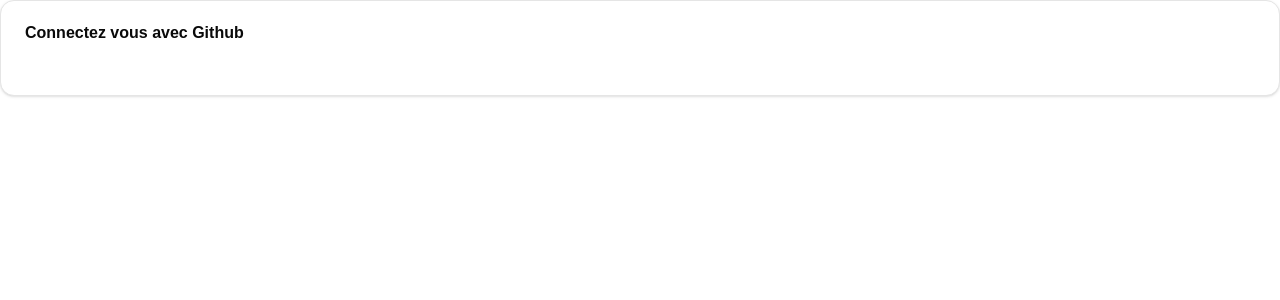
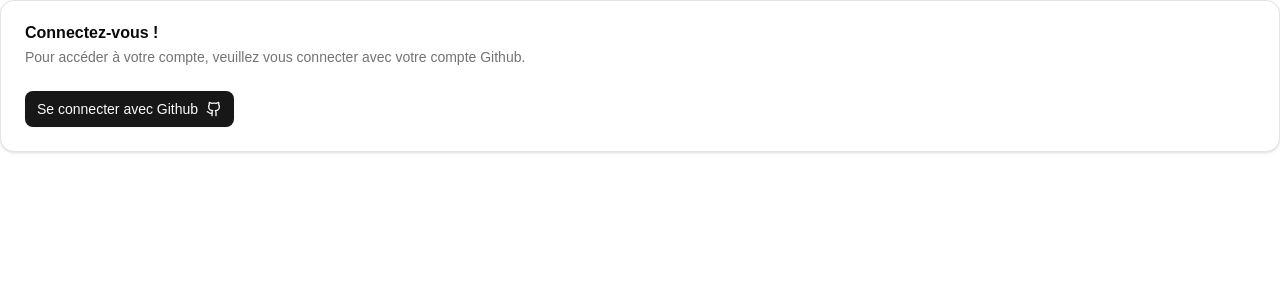
Before and after one commit to Melvunx/next-application, a Next.js app: page /login in a window 1280 px wide. Shown: the top 300 px of the page. Built offline with nearby package versions, Linux system fonts and the light colour scheme.

Commit message:
create offers action

```diff
--- a/app/(auth)/login/page.tsx
+++ b/app/(auth)/login/page.tsx
@@ -1,17 +1,34 @@
+import { Button } from "@/src/components/ui/button";
 import {
   Card,
   CardContent,
+  CardDescription,
   CardHeader,
   CardTitle,
 } from "@/src/components/ui/card";
+import { GithubIcon } from "lucide-react";
+
+import { signIn } from "next-auth/react";
 
 export default function Page() {
   return (
     <Card>
       <CardHeader>
-        <CardTitle>Connectez vous avec Github</CardTitle>
+        <CardTitle>Connectez-vous !</CardTitle>
+        <CardDescription>
+          Pour accéder à votre compte, veuillez vous connecter avec votre compte
+          Github.
+        </CardDescription>
       </CardHeader>
-      <CardContent></CardContent>
+      <CardContent>
+        <Button
+          onClick={async () =>
+            await signIn("github", { redirectTo: "/dashboard" })
+          }
+        >
+          Se connecter avec Github <GithubIcon />
+        </Button>
+      </CardContent>
     </Card>
   );
 }
--- /dev/null
+++ b/app/(main)/dashboard/offer.actions.ts
@@ -0,0 +1,30 @@
+import { prisma } from "@/src/lib/prisma";
+import { z } from "zod";
+
+export const idValidateSchema = z.string().uuid().nonempty();
+
+export const getOffersAction = async () => {
+  try {
+    const offers = await prisma.offer.findMany();
+
+    return offers;
+  } catch (error) {
+    console.error("Error fetching offers:", error);
+    throw new Error("Failed to fetch offers");
+  }
+};
+
+export const deleteOfferAction = async (offerId: string) => {
+  try {
+    const parsedId = idValidateSchema.parse(offerId);
+
+    await prisma.offer.delete({
+      where: { id: parsedId },
+    });
+
+    return { message: "Offer deleted successfully" };
+  } catch (error) {
+    console.error("Error deleting offer:", error);
+    throw new Error("Failed to delete offer");
+  }
+};
--- a/app/(main)/layout.tsx
+++ b/app/(main)/layout.tsx
@@ -1,3 +1,24 @@
+import { Footer } from "@/src/components/layout/Footer";
+import { Header } from "@/src/components/layout/Header";
+import { Button } from "@/src/components/ui/button";
+import { signOut, useSession } from "next-auth/react";
+import { redirect } from "next/navigation";
+
 export default function Layout({ children }: { children: React.ReactNode }) {
-  return <section>{children}</section>;
+  const { data: session } = useSession();
+
+  if (!session || !session.user) return redirect("/auth/login");
+
+  return (
+    <section>
+      <div className="flex w-full">
+        <Header />
+        {session.user && (
+          <Button onClick={async () => await signOut()}>Déconnexion</Button>
+        )}
+      </div>
+      {children}
+      <Footer />
+    </section>
+  );
 }
--- a/package.json
+++ b/package.json
@@ -34,7 +34,8 @@
     "react-dom": "^19.0.0",
     "sonner": "^2.0.3",
     "tailwind-merge": "^3.2.0",
-    "tw-animate-css": "^1.2.5"
+    "tw-animate-css": "^1.2.5",
+    "zod": "^3.24.2"
   },
   "devDependencies": {
     "@eslint/eslintrc": "^3",
--- a/src/components/layout/Footer.tsx
+++ b/src/components/layout/Footer.tsx
@@ -0,0 +1,3 @@
+export function Footer() {
+  return <div>Enter</div>;
+}
--- a/src/components/layout/Header.tsx
+++ b/src/components/layout/Header.tsx
@@ -0,0 +1,3 @@
+export function Header() {
+  return <div>Enter</div>;
+}
```
Also changed, not shown: 1 other file (tests, documents, lock files or other folders).
